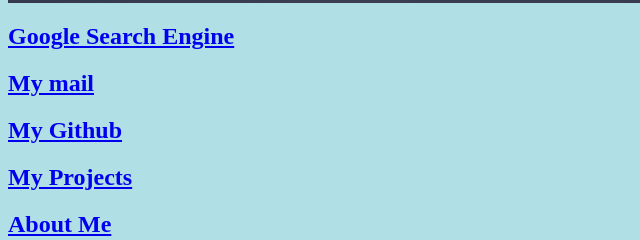
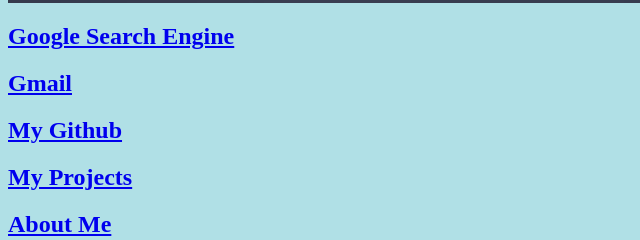
Before and after one commit to ushakiranraj/ex2, a plain HTML site: page index.html in a window 1280 px wide. Shown: the part 413-653 px from the top of the page, 0-640 px from the left. Drawn offline with Linux system fonts and the light colour scheme.

Commit message:
Update index.html

```diff
--- a/index.html
+++ b/index.html
@@ -7,7 +7,7 @@
 
         <body style="background-color:powderblue;">
          <h2> <A HREF = "http://www.google.com/">Google Search Engine</A></h2>
-         <h2> <A href="http://ushakiranraj806@gmail.com/">My mail</A></h2></h2>
+         <h2> <A href="http://ushakiranraj806@gmail.com/">Gmail</A></h2></h2>
          <h2> <A href="https://github.com/ushakiranraj/">My Github</A></h2> </h2>
          <h2> <A href="proj.html">My Projects</A></h2> </h2> </td>
          <h2> <A href="abtme.html">About Me</A></h2> </h2> </td>
```
